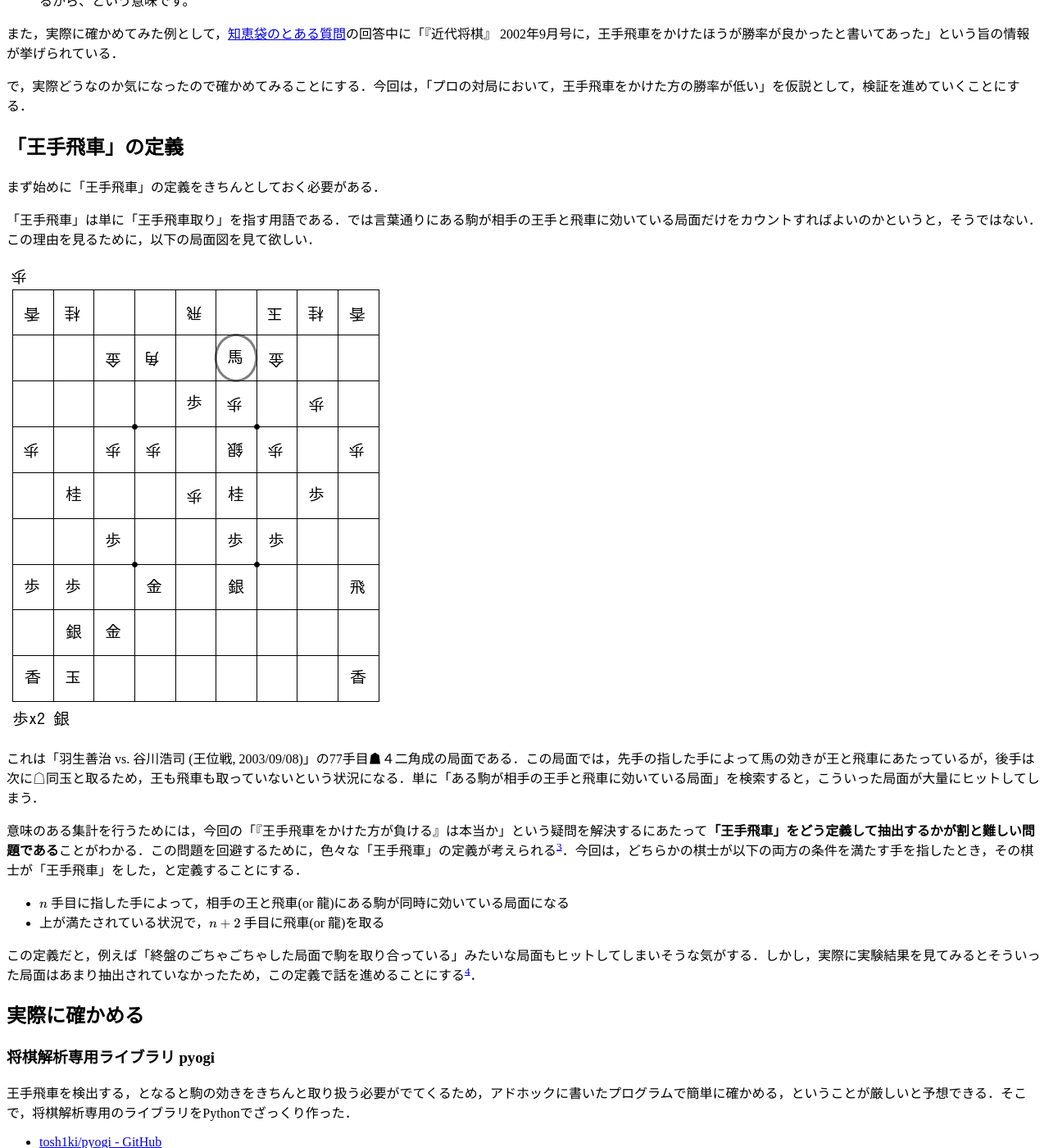
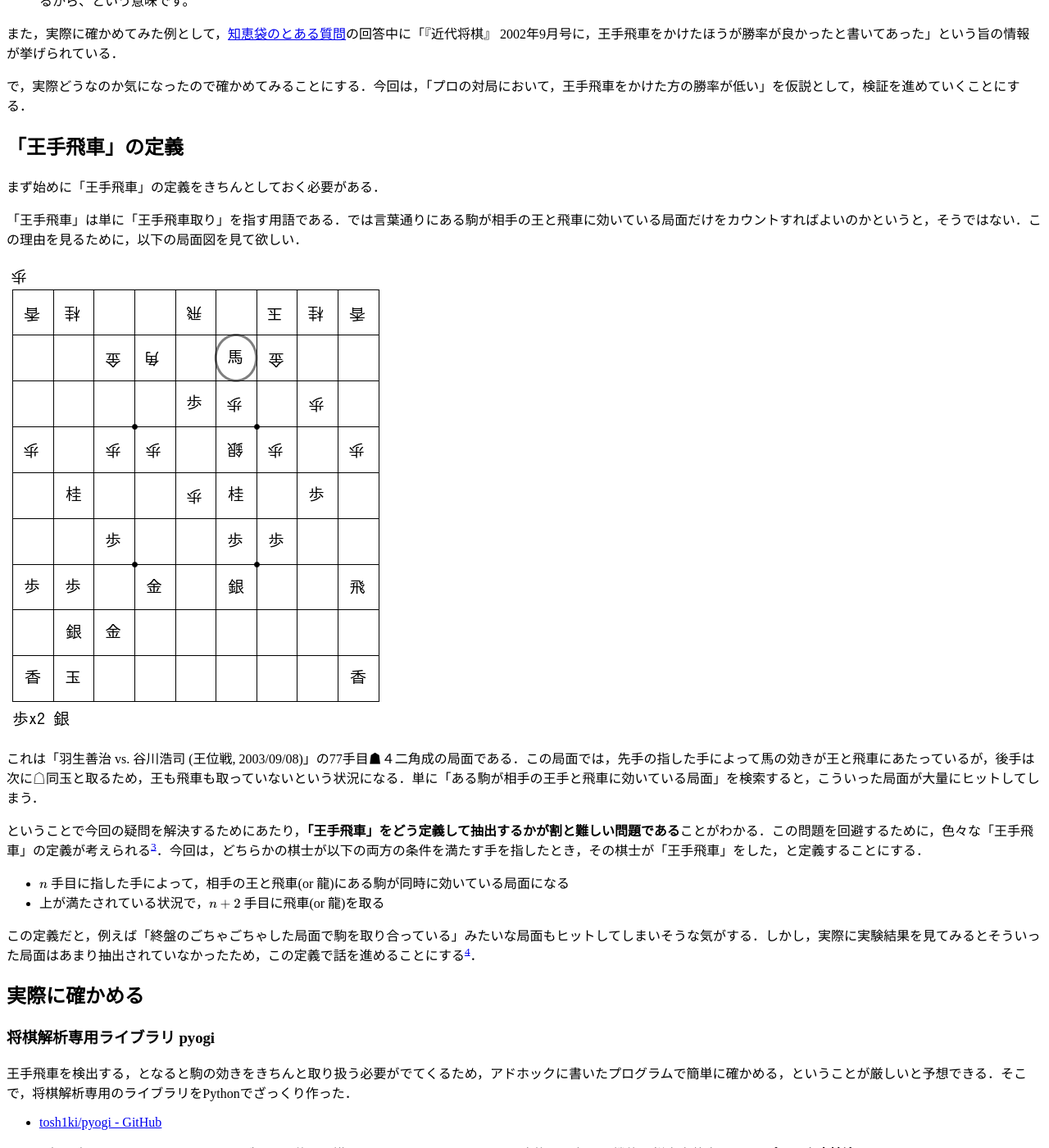
Before and after one commit to tosh1ki/tosh1ki.github.com, a Jekyll site: the page built from _posts/2015-06-24-searchfork.md, in a window 1280 px wide and 1400 px high, scrolled down 464 px. Shown: the whole window at 82% size. Built offline with Jekyll 4.4.1, drawn with Linux system fonts in a browser that asks for light colours; formulas are drawn with MathJax 3; comment, search, counter and statistics services are not loaded.

Commit message:
Fix typo etc. at searchfork

```diff
--- a/_posts/2015-06-24-searchfork.md
+++ b/_posts/2015-06-24-searchfork.md
@@ -31,13 +31,13 @@
 ## 「王手飛車」の定義
 まず始めに「王手飛車」の定義をきちんとしておく必要がある．
 
-「王手飛車」は単に「王手飛車取り」を指す用語である．では言葉通りにある駒が相手の王手と飛車に効いている局面だけをカウントすればよいのかというと，そうではない．この理由を見るために，以下の局面図を見て欲しい．
+「王手飛車」は単に「王手飛車取り」を指す用語である．では言葉通りにある駒が相手の王と飛車に効いている局面だけをカウントすればよいのかというと，そうではない．この理由を見るために，以下の局面図を見て欲しい．
 
 ![単に両取り](/image/2015-06-24/forking0.png)
 
 これは「羽生善治 vs. 谷川浩司 (王位戦, 2003/09/08)」の77手目☗４二角成の局面である．この局面では，先手の指した手によって馬の効きが王と飛車にあたっているが，後手は次に☖同玉と取るため，王も飛車も取っていないという状況になる．単に「ある駒が相手の王手と飛車に効いている局面」を検索すると，こういった局面が大量にヒットしてしまう．
 
-意味のある集計を行うためには，今回の「『王手飛車をかけた方が負ける』は本当か」という疑問を解決するにあたって**「王手飛車」をどう定義して抽出するかが割と難しい問題である**ことがわかる．この問題を回避するために，色々な「王手飛車」の定義が考えられる[^iroiro]．今回は，どちらかの棋士が以下の両方の条件を満たす手を指したとき，その棋士が「王手飛車」をした，と定義することにする．
+ということで今回の疑問を解決するためにあたり，**「王手飛車」をどう定義して抽出するかが割と難しい問題である**ことがわかる．この問題を回避するために，色々な「王手飛車」の定義が考えられる[^iroiro]．今回は，どちらかの棋士が以下の両方の条件を満たす手を指したとき，その棋士が「王手飛車」をした，と定義することにする．
 
 * $n$ 手目に指した手によって，相手の王と飛車(or 龍)にある駒が同時に効いている局面になる
 * 上が満たされている状況で，$n + 2$ 手目に飛車(or 龍)を取る
```
